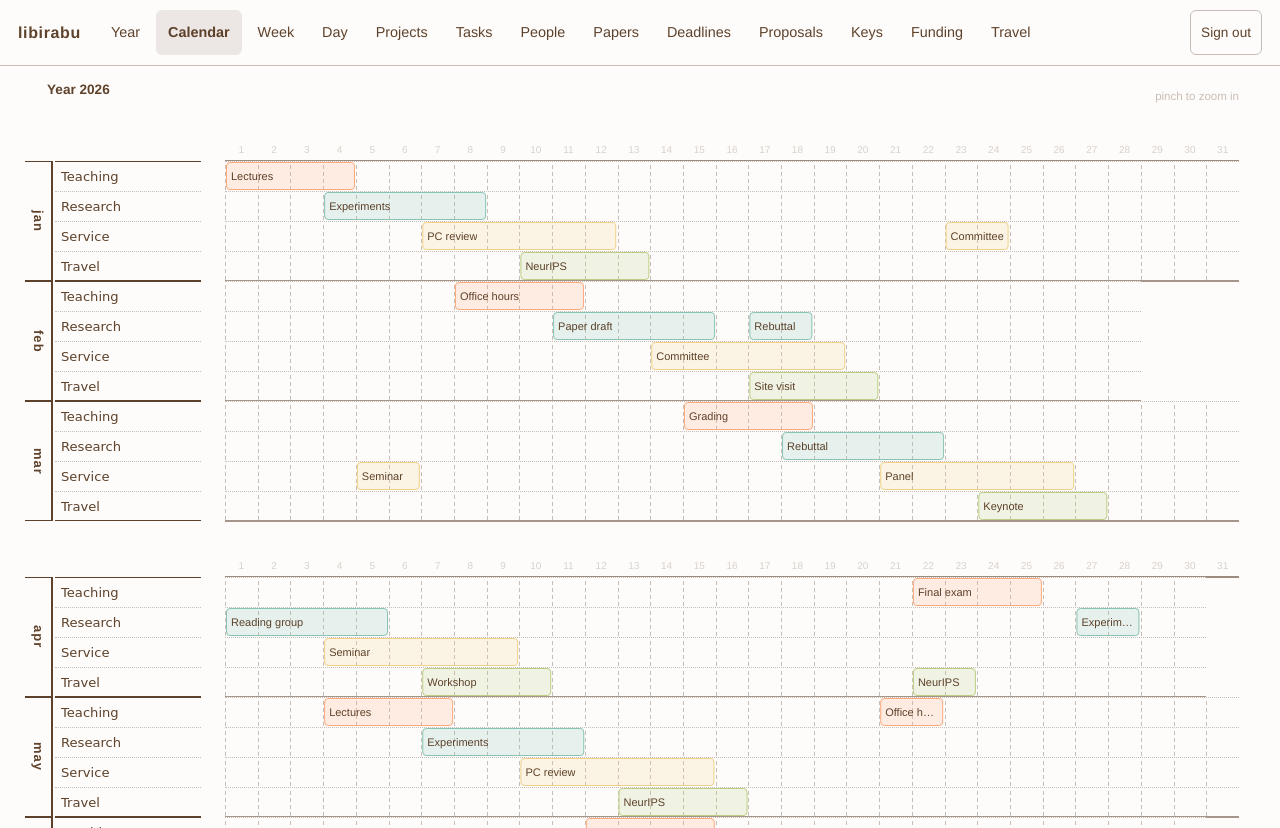
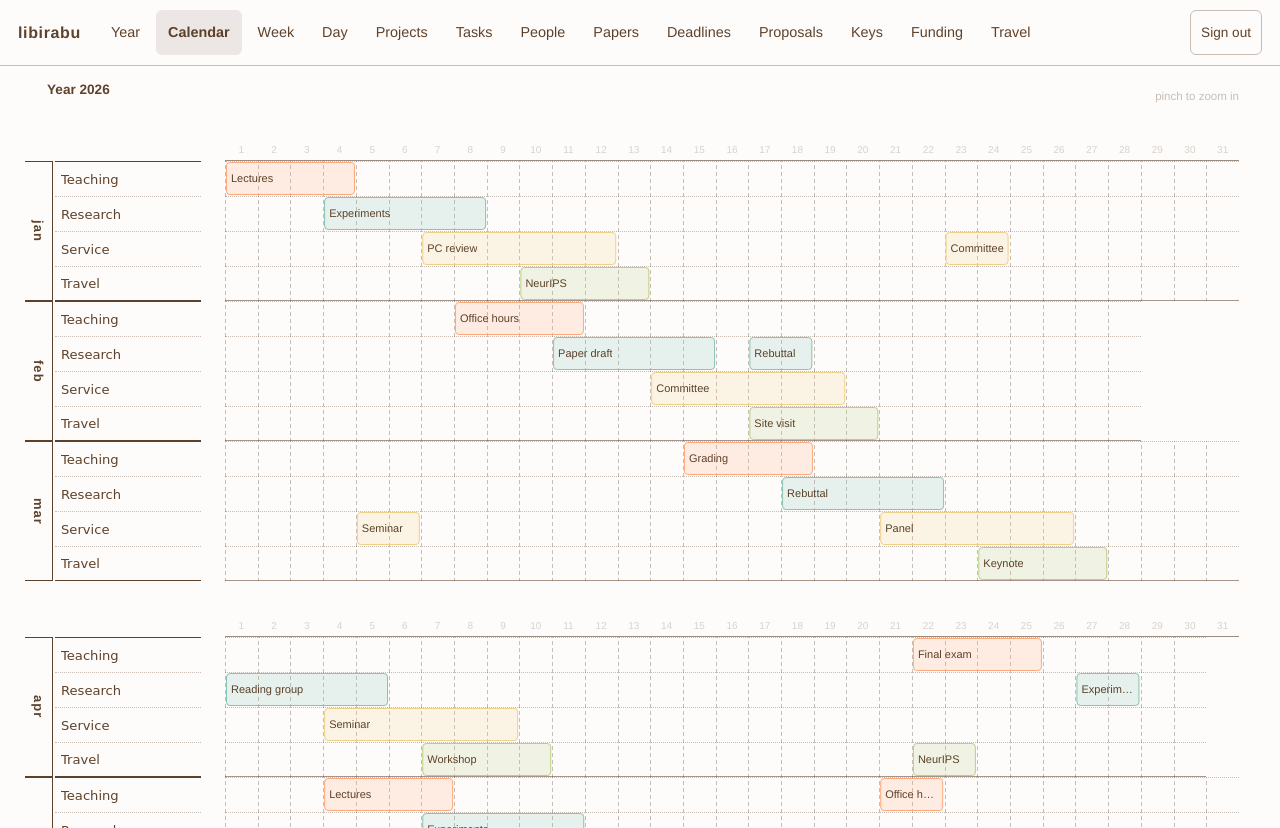
Before and after one commit to Liby99/libirabu, a Next.js app: page /calendar in a window 1280 px wide. Built offline with nearby package versions, Linux system fonts and the light colour scheme.

Commit message:
Calendar: taller rows (35px, GridCal) + thinner solid borders (1–1.5px)

```diff
--- a/src/app/calendar/calendar.css
+++ b/src/app/calendar/calendar.css
@@ -50,9 +50,9 @@
   font-weight: 600;
   color: var(--accent-dark);
   pointer-events: none;
-  border-top: 1.5px solid var(--accent-dark);
-  border-bottom: 1.5px solid var(--accent-dark);
-  border-right: 2px solid var(--accent-dark);
+  border-top: 1px solid var(--accent-dark);
+  border-bottom: 1px solid var(--accent-dark);
+  border-right: 1.5px solid var(--accent-dark);
 }
 .cc-daylabel { display: flex; align-items: center; color: var(--accent-grey); pointer-events: none; }
 .cc-daylabel.cc-center { justify-content: center; }
@@ -73,8 +73,8 @@
   align-items: center;
   border-top: 1px dotted var(--accent-grey);
 }
-.cc-tc-first { border-top: 1.5px solid var(--accent-dark); }
-.cc-tc-last { border-bottom: 1.5px solid var(--accent-dark); }
+.cc-tc-first { border-top: 1px solid var(--accent-dark); }
+.cc-tc-last { border-bottom: 1px solid var(--accent-dark); }
 .cc-track-input {
   width: 100%; height: 100%;
   border: none;
--- a/src/app/calendar/scene.ts
+++ b/src/app/calendar/scene.ts
@@ -39,7 +39,7 @@ export const easeInOut = (t: number) => (t < 0.5 ? 2 * t * t : 1 - Math.pow(-2 *
 interface Frame { x0: number; dayW: number; bandY: number; trackH: number; opacity: number }
 
 // Fixed lane height — month lanes NEVER change vertical size across views (GridCal style).
-const TRACK_H = 30;
+const TRACK_H = 35; // GridCal topic-row height
 const MONTH_H = TRACK_H * 4;
 const Q_HEADER_H = 24; // day-number header row at the top of each quarter (year view)
 const Q_GAP = 32; // separation between quarters
@@ -161,7 +161,7 @@ export function buildScene(
       }
       // underline under the quarter's day-number header
       items.push({
-        key: `qhsep-${q}`, kind: "gridline", x: LABEL_W, y: hy + Q_HEADER_H - 1, w: 31 * dayW, h: 1.5,
+        key: `qhsep-${q}`, kind: "gridline", x: LABEL_W, y: hy + Q_HEADER_H - 1, w: 31 * dayW, h: 1,
         opacity: yearVis * 0.6, color: "#4c2d14", z: 1,
       });
     }
@@ -191,7 +191,7 @@ export function buildScene(
     }
     // solid divider under each month (delineates the flush months in a quarter)
     items.push({
-      key: `msep-${m}`, kind: "gridline", x: f.x0, y: f.bandY + 4 * f.trackH - 1, w: bandW, h: 1.5,
+      key: `msep-${m}`, kind: "gridline", x: f.x0, y: f.bandY + 4 * f.trackH - 1, w: bandW, h: 1,
       opacity: f.opacity * 0.55, color: "#4c2d14", z: 1,
     });
   }
@@ -276,7 +276,7 @@ export function buildScene(
       for (const bx of [1, dim + 1]) {
         const x = f.x0 + (bx - 1) * colW;
         if (x < -2 || x > vp.w + 2) continue;
-        items.push({ key: `mb-${bx}`, kind: "gridline", x: x - 1, y: f.bandY - 6, w: 2, h: tlBottom - (f.bandY - 6), opacity: weekZoom * 0.7, color: "#4c2d14", z: 5 });
+        items.push({ key: `mb-${bx}`, kind: "gridline", x: x - 1, y: f.bandY - 6, w: 1.5, h: tlBottom - (f.bandY - 6), opacity: weekZoom * 0.7, color: "#4c2d14", z: 5 });
       }
     }
   }
```
